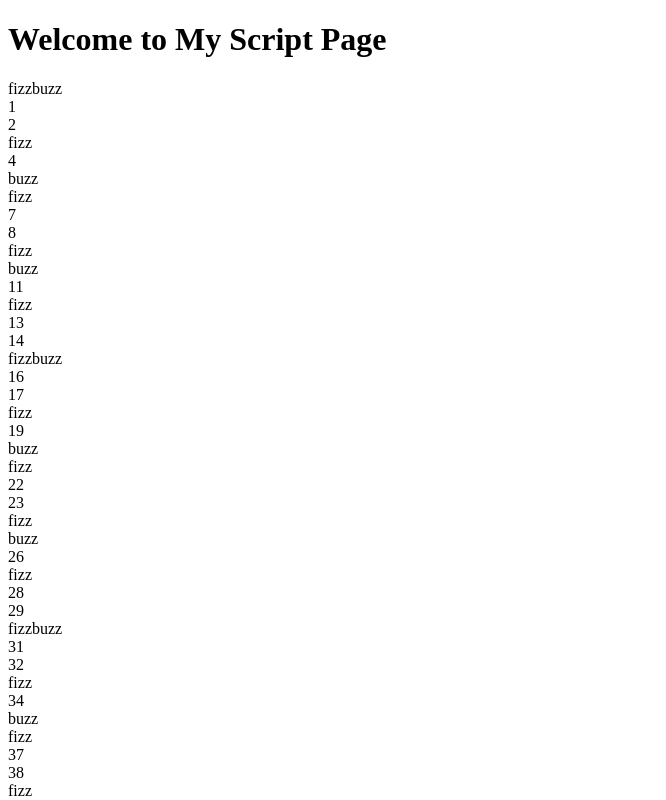
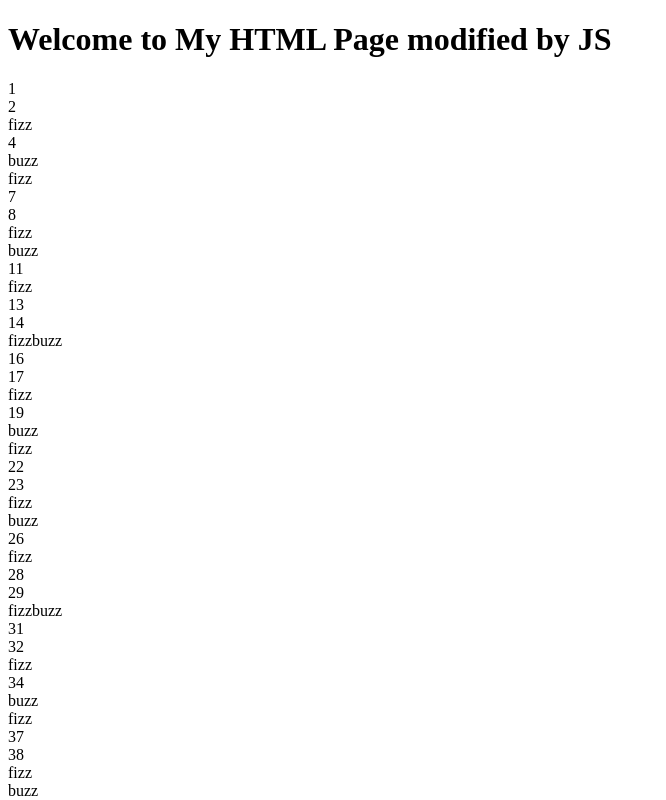
Before and after one commit to aldodenegri/js-fizzbuzz, a plain HTML site: page index.html in a window 1280 px wide. Shown: the top 800 px of the page, without its empty margins (0-666 px from the left). Drawn offline with Linux system fonts and the light colour scheme.

Commit message:
Modificato il titolo per dare coerenza e aggiornato il for

```diff
--- a/index.html
+++ b/index.html
@@ -3,10 +3,10 @@
     <head>
         <meta charset="UTF-8">
         <meta name="viewport" content="width=device-width, initial-scale=1.0">
-        <title>My Script Page</title>
+        <title>HTML-JS Page</title>
     </head>
     <body>
-        <h1>Welcome to My Script Page</h1>
+        <h1>Welcome to My HTML Page modified by JS</h1>
         <div id="textJS"></div>
         <script src="main.js"></script>
     </body>
--- a/main.js
+++ b/main.js
@@ -1,6 +1,6 @@
 let textJS = document.getElementById("textJS");
 let output = "";
-for(let i=0;i<101;i++)//101 numeri in totale, voglio vedere sia lo 0 che il 100
+for(let i=1;i<=100;i++)//in alterantiiva posso usare anche for(let i=1;i<101;i++)
     {
 
         //controllo se il numero è multiplo di 3 e 5 tramite l'operatore modulo %, il resto della divisione
```
